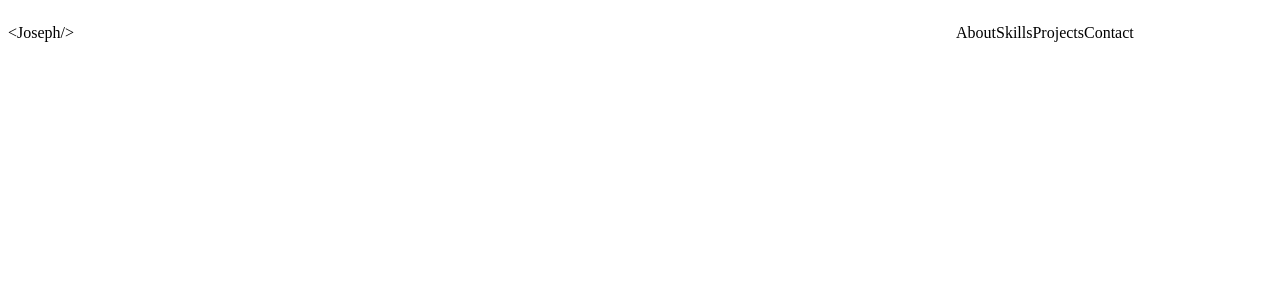
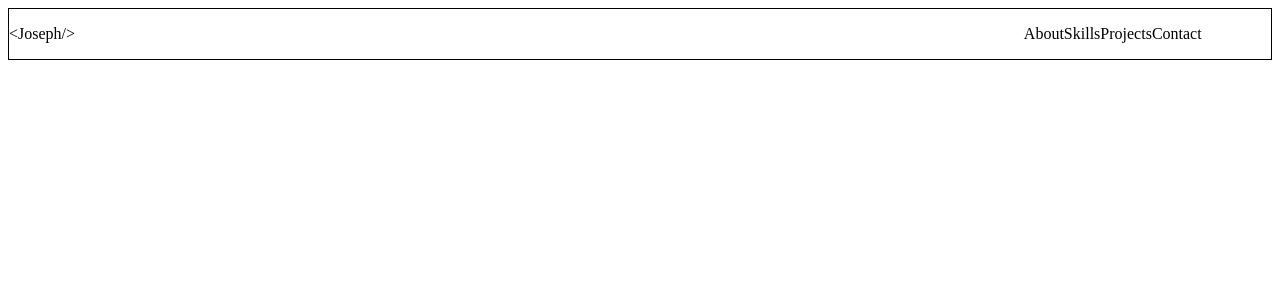
Before and after one commit to programmergeek/portfolio, a Next.js app: page / in a window 1280 px wide. Shown: the top 300 px of the page. Built offline with nearby package versions, Linux system fonts and the light colour scheme.

Commit message:
rework whitespace in navbar

```diff
--- a/Components/Navbar/Navbar.tsx
+++ b/Components/Navbar/Navbar.tsx
@@ -8,11 +8,12 @@ export const Navbar: React.FC = () => {
       style={{
         height: 50,
         display: "flex",
-        flexDirection: "row"
+        flexDirection: "row",
+        border: "1px solid black"
       }}
     >
       <Grid container alignItems="center">
-        <Grid item lg={2}>
+        <Grid item xs>
           <Link
             href="/"
             className="font-semibold text-3xl"
@@ -22,8 +23,17 @@ export const Navbar: React.FC = () => {
             {"<Joseph/>"}
           </Link>
         </Grid>
-        <Grid item md={7} lg={7}></Grid>
-        <Grid item lg={2}>
+        <Grid item xs={5} md={5.7} lg={7.3}></Grid>
+        <Grid item xs>
+          <Box
+            component="div"
+            sx={{
+              display: {
+                xs: "none",
+                md: "block"
+              }
+            }}
+          >
             <Grid item>
               <Link
                 href="#about"
@@ -58,6 +68,7 @@ export const Navbar: React.FC = () => {
                 Contact
               </Link>
             </Grid>
+          </Box>
         </Grid>
       </Grid>
     </Box>
```
Lines whose indentation alone changed are shown as unchanged.
